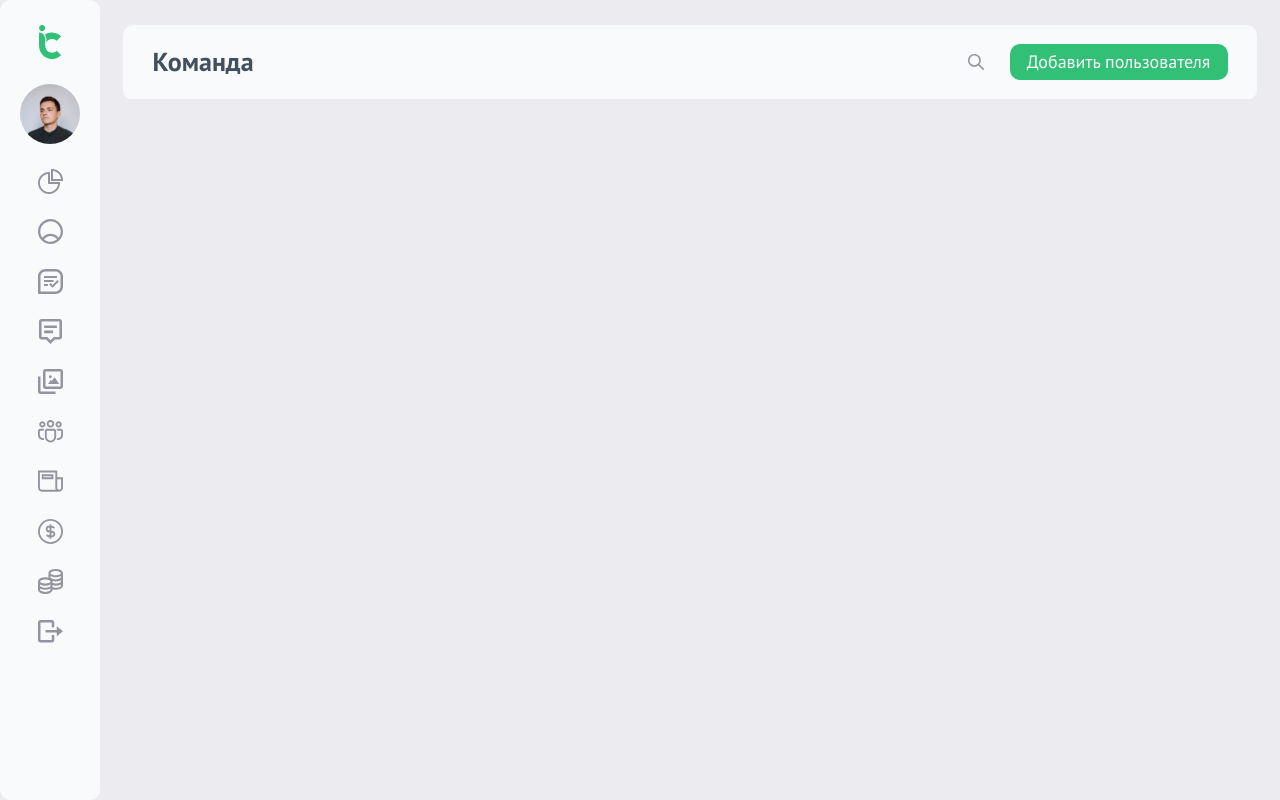
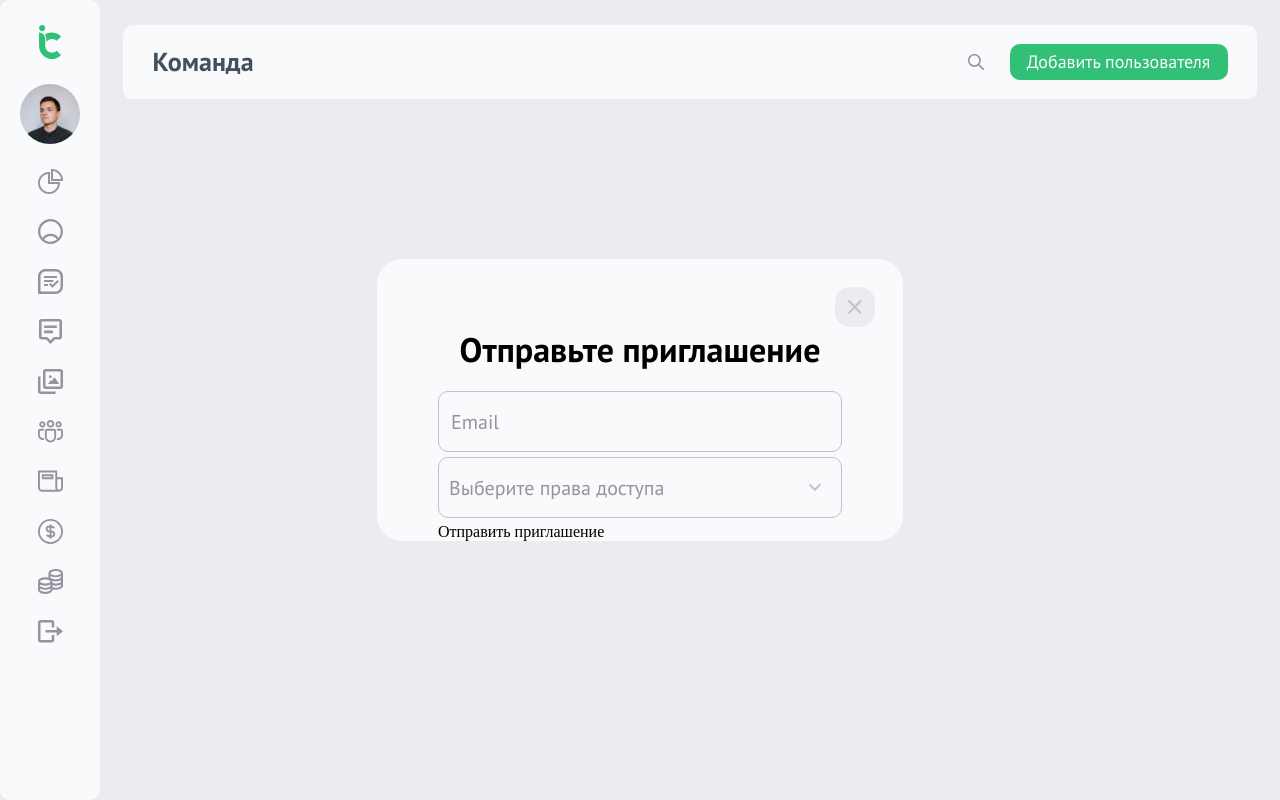
Before and after one commit to Katyusha0901/users-list, a React (Create React App) app: page / in a window 1280 px wide. Built offline with nearby package versions, Linux system fonts and the light colour scheme.

Commit message:
corrected styles of sendInvitation and corrected type of User, dowload arror image

```diff
--- a/src/components/UserContent/Header.tsx
+++ b/src/components/UserContent/Header.tsx
@@ -4,7 +4,7 @@ import { Search } from "./Search";
 import { SendInvitation } from "./SendInvitation";
 
 export function Header() {
-  const [addUser, setAddUser] = useState<boolean>(false);
+  const [addUser, setAddUser] = useState<boolean>(true);
   const [sendedInvitation, setSendedInvitation] = useState<boolean>(false);
   const [closedDispatchSend, setClosedDispatchSend] = useState<boolean>(false);
 
@@ -16,8 +16,8 @@ export function Header() {
         <div className="header__add-button" onClick={() => setAddUser(true)}>
           Добавить пользователя
         </div>
-        <SendInvitation />
       </div>
+      <SendInvitation />
     </div>
   ) : (
     <div className="header">
--- a/src/components/UserContent/SendInvitation.tsx
+++ b/src/components/UserContent/SendInvitation.tsx
@@ -1,17 +1,62 @@
 import closeButton from "../../images/CloseButton.svg";
+import arrow from "../../images/arrow.svg";
+import "../../styles/SendInvitation.css";
+import { useState } from "react";
 
 export function SendInvitation() {
-  return (
+  const [isClickArrow, setIsClickArrow] = useState<boolean>(false);
+  return isClickArrow ? (
+    <>
+      (
+      <div className="send-invitation">
+        <div className="send-invitation__header">
+          <div className="send-invitation__close">
+            <img src={closeButton} alt="close" />
+          </div>
+        </div>
+        <div className="send-invitation__title">Отправьте приглашение</div>
+        <div className="send-invitation__form">
+          <div className="send-invitation__form-field send-invitation__email ">
+            <input
+              className="send-invitation__email-input"
+              value="Email"
+            ></input>
+          </div>
+          <div className="send-invitation__form-field send-invitation__filter">
+            <div className="send-invitation__filter-text ">
+              Выберите права доступа
+            </div>
+            <img
+              src={arrow}
+              alt="arrow"
+              onClick={() => setIsClickArrow(true)}
+            />
+          </div>
+          <div className="send-invitation__send-button">
+            Отправить приглашение
+          </div>
+        </div>
+      </div>
+      <div className="send-invitation__rules"></div>)
+    </>
+  ) : (
     <div className="send-invitation">
-      <div className="send-invitation__close">
-        <img src={closeButton} alt="close" />
+      <div className="send-invitation__header">
+        <div className="send-invitation__close">
+          <img src={closeButton} alt="close" />
+        </div>
       </div>
-      <div className="send-invitation__title">Отправьте сообщение</div>
+      <div className="send-invitation__title">Отправьте приглашение</div>
       <div className="send-invitation__form">
-        <div className="send-invitation__email">
-          <div className="send-invitation__email-input"></div>
+        <div className="send-invitation__form-field send-invitation__email ">
+          <input className="send-invitation__email-input" value="Email"></input>
         </div>
-        <div className="send-invitation__filter"></div>
+        <div className="send-invitation__form-field send-invitation__filter">
+          <div className="send-invitation__filter-text ">
+            Выберите права доступа
+          </div>
+          <img src={arrow} alt="arrow" onClick={() => setIsClickArrow(true)} />
+        </div>
         <div className="send-invitation__send-button">
           Отправить приглашение
         </div>
--- a/src/components/UserContent/UsersContent.tsx
+++ b/src/components/UserContent/UsersContent.tsx
@@ -1,9 +1,12 @@
 import "../../styles/UsersContent.css";
-import users from "../../users.json";
+import usersInformation from "../../users.json";
 import { Header } from "./Header";
+import { useState } from "react";
+import { User } from "../../types";
+
 export function UsersContent() {
-  console.log(users);
-
+  console.log(usersInformation);
+  const [users, setUsers] = useState<User[]>(usersInformation);
   return (
     <div className="users-content">
       <div className="users-content__content">
--- /dev/null
+++ b/src/styles/SendInvitation.css
@@ -0,0 +1,77 @@
+.send-invitation {
+  display: flex;
+  justify-content: center;
+  align-items: center;
+  position: absolute;
+  left: 50%;
+  top: 50%;
+  transform: translate(-50%, -50%);
+  flex-direction: column;
+  background-color: #f9fafb;
+  border-radius: 25px;
+  padding-top: 28px;
+}
+
+.send-invitation__header {
+  display: flex;
+  justify-content: flex-end;
+  width: 526px;
+}
+
+.send-invitation__close {
+  display: flex;
+  background-color: #ebebf0;
+  justify-content: center;
+  align-items: center;
+  width: 40px;
+  height: 40px;
+  border-radius: 15px;
+  cursor: pointer;
+  margin-right: 28px;
+}
+
+.send-invitation__title {
+  font-family: Futura PT;
+  font-weight: 600;
+  font-size: 34px;
+  line-height: 44px;
+  margin-bottom: 20px;
+}
+.send-invitation__form {
+  display: flex;
+  flex-direction: column;
+  gap: 5px;
+}
+
+.send-invitation__form-field {
+  display: flex;
+  align-items: center;
+  justify-content: space-between;
+  width: 404px;
+  height: 61px;
+  border-radius: 10px;
+  border: 1px solid #c1c1cb;
+  padding-left: 10px;
+  padding-right: 20px;
+  font-family: "Futura PT";
+  font-weight: 400;
+  font-style: normal;
+  line-height: 20px;
+  font-size: 20px;
+  color: #9494a0;
+}
+
+.send-invitation__email-input {
+  border: 0px;
+  background-color: #f9fafb;
+  color: #9494a0;
+  font-family: "Futura PT";
+  font-weight: 400;
+  font-style: normal;
+  line-height: 20px;
+  font-size: 20px;
+}
+
+.send-invitation__email-input:focus {
+  outline: none;
+}
--- a/src/types.ts
+++ b/src/types.ts
@@ -1,6 +1,6 @@
 export interface User {
   name: string;
   email: string;
-  permission: string[];
+  permissions: string[];
   image: string;
 }
```
Also changed, not shown: src/images/arrow.svg (added).
